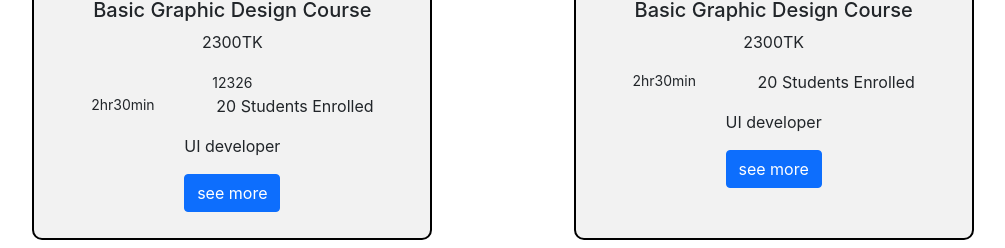
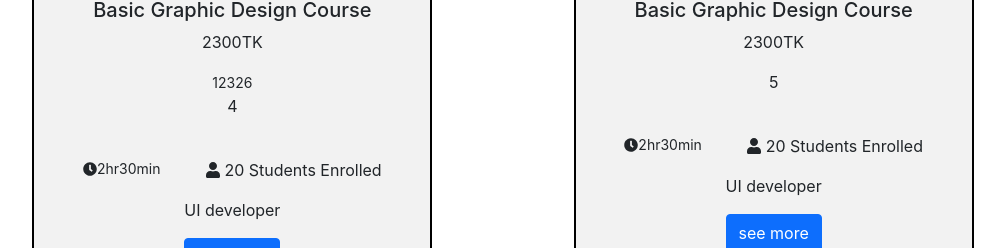
Before and after one commit to aaaasif/EduLab, a React (Create React App) app: page / in a window 1280 px wide. Shown: the part 397-645 px from the top of the page, without its empty margins (137-1142 px from the left). Built offline with nearby package versions, Linux system fonts and the light colour scheme.

Commit message:
js added

```diff
--- a/package.json
+++ b/package.json
@@ -13,6 +13,7 @@
     "@testing-library/user-event": "^12.8.3",
     "react": "^17.0.2",
     "react-dom": "^17.0.2",
+    "react-rating": "^2.0.5",
     "react-router-dom": "^5.3.0",
     "react-scripts": "4.0.3",
     "web-vitals": "^1.1.2"
--- a/public/FakeDb.json
+++ b/public/FakeDb.json
@@ -20,7 +20,7 @@
         "Language": "United States",
         "duration" : "2hr30min",
         "price": 2300,
-        "rating": 4,
+        "rating": 5,
         "photo": "https://i.ibb.co/sgZgNFw/Content-creator-amico.png",
         "discription":"At present, most of the jobs in Freelancing are available in Graphics Design. You also need to learn graphic design to make a living by freelancing or to edit your own photos at work or as a hobby. So the Graphics Design course of Dragon Learning is giving Basic Photoshop & Illustrator lessons, through which you too can become a successful Freelancer."
     },
@@ -32,7 +32,7 @@
         "Language": "United States",
         "duration" : "2hr30min",
         "price": 2300,
-        "rating": 4,
+        "rating": 4.5,
         "photo": "https://i.ibb.co/sgZgNFw/Content-creator-amico.png",
         "discription":"At present, most of the jobs in Freelancing are available in Graphics Design. You also need to learn graphic design to make a living by freelancing or to edit your own photos at work or as a hobby. So the Graphics Design course of Dragon Learning is giving Basic Photoshop & Illustrator lessons, through which you too can become a successful Freelancer."
     },
--- a/src/Components/Course/Course.js
+++ b/src/Components/Course/Course.js
@@ -1,9 +1,15 @@
 import React from 'react';
+import { FontAwesomeIcon } from '@fortawesome/react-fontawesome'
+import { faUser, faClock } from '@fortawesome/free-solid-svg-icons'
 import './course.css'
+import Rating from 'react-rating';
+
 
 const Course = (props) => {
     console.log(props.course);
-    const {photo, name, role, price, enrolledBy, duration, views} = props.course;
+    const {photo, name, role, price, enrolledBy, duration, views, rating} = props.course;
+    const user = <FontAwesomeIcon icon={faUser} />
+    const clock = <FontAwesomeIcon icon={faClock} />
     return (
         <div className="col-md-4 display-course ">
                 <div >
@@ -13,9 +19,14 @@ const Course = (props) => {
                     <h5 className="card-title">{name}</h5>
                     <p>{price}TK</p>
                     <small>{views}</small>
+                    <p>{rating}</p>
+                    <Rating
+                    emptySymbol="fa fa-star-o fa-2x"
+                    fullSymbol="fa fa-star fa-2x"
+                    readonly></Rating>
                     <div className="d-flex justify-content-around">
-                    <small>{duration}</small>
-                    <p>{enrolledBy} Students Enrolled</p>
+                    <small>{clock}{duration}</small>
+                    <p>{user} {enrolledBy} Students Enrolled</p>
                     </div>
                     <p className="card-text">{role}</p>
                     <button className='btn btn-primary'>see more</button>
```
Also changed, not shown: 1 other file (tests, documents, lock files or other folders).
